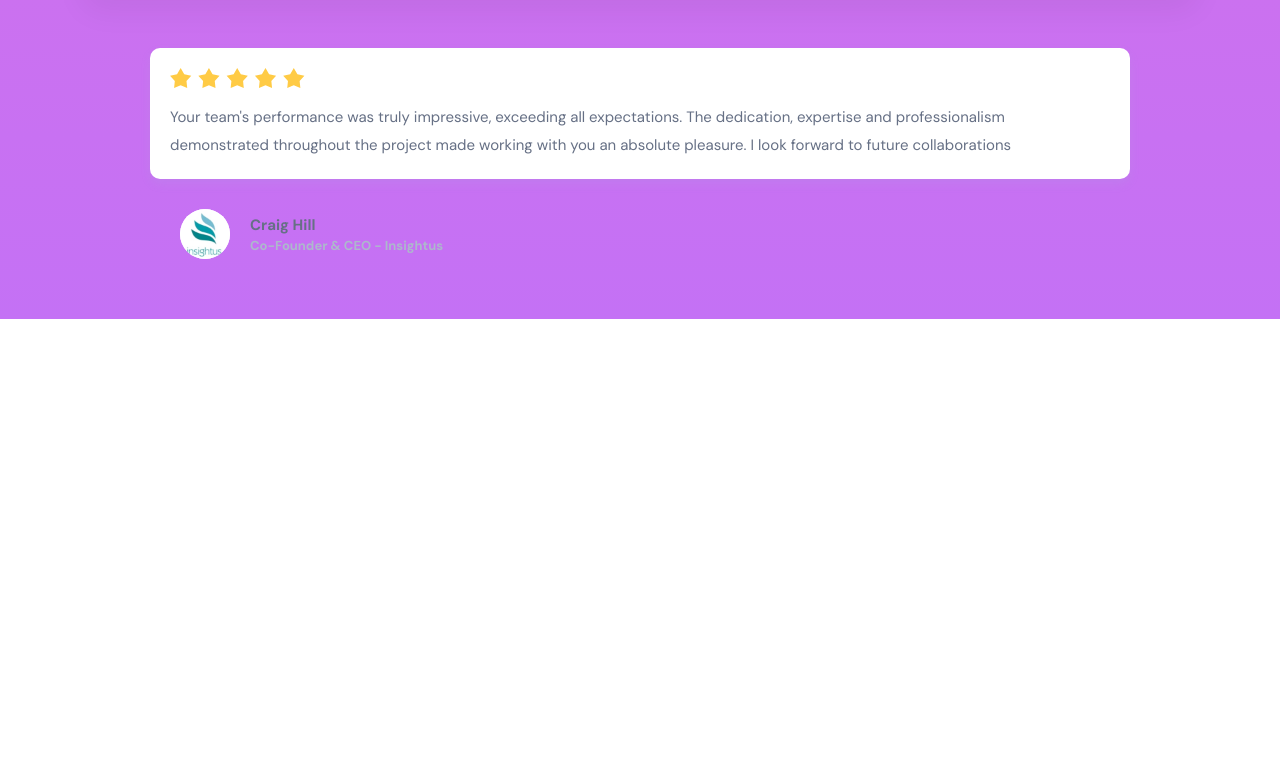
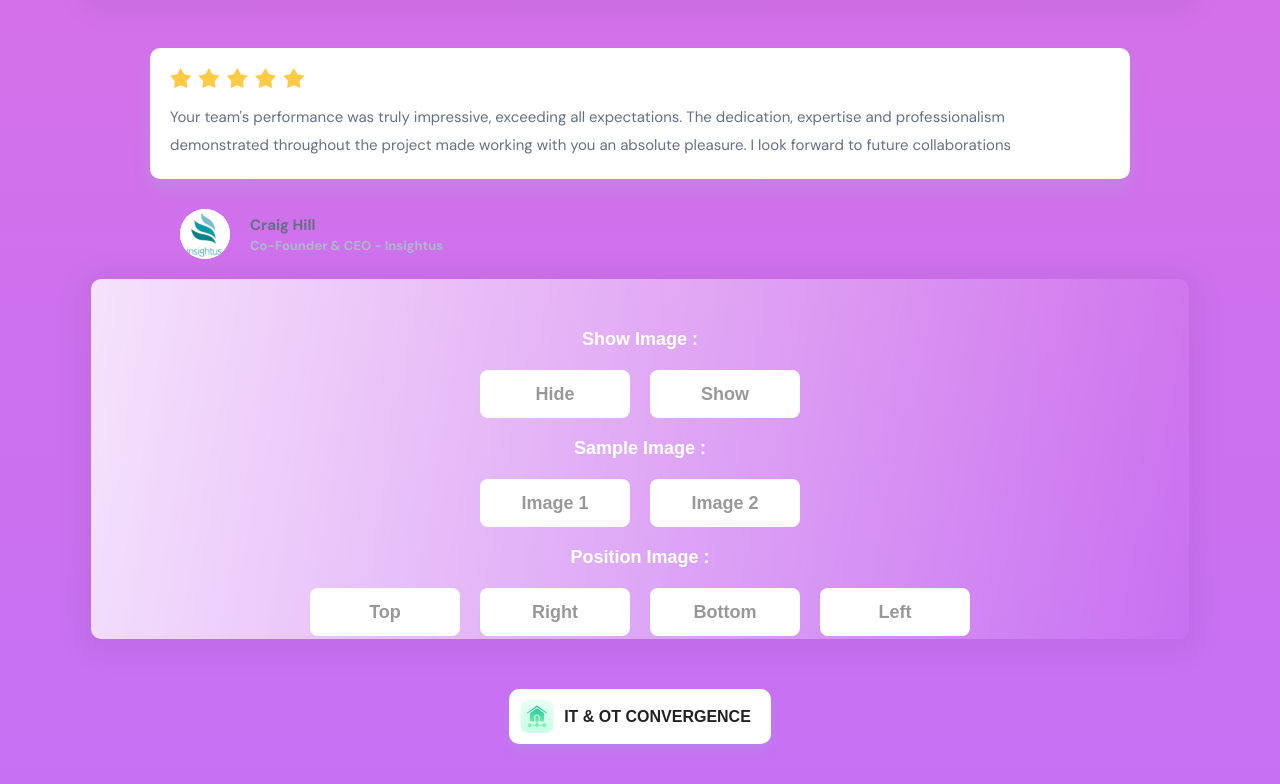
Before and after one commit to vuonghuuthien/nois-components, a React (Create React App) app: page / in a window 1280 px wide. Shown: the part 2128-2912 px from the top of the page. Before the commit the page ends 2447 px from the top, so only its background shows below. Built offline with nearby package versions, Linux system fonts and the light colour scheme; a web font is replaced by a local one.

Commit message:
Add Card Mini

```diff
--- a/src/App.js
+++ b/src/App.js
@@ -1,7 +1,7 @@
 import React from 'react';
 import './App.css';
 
-import { Navbar_1, Navbar_2, Navbar_3, Navbar_4 } from './components';
+import { Navbar_1, Navbar_2, Navbar_3, Navbar_4, Navbar_5 } from './components';
 
 const App = () => {
   return (
@@ -12,6 +12,7 @@ const App = () => {
           <Navbar_2 />
           <Navbar_3 />
           <Navbar_4 />
+          <Navbar_5 />
         </div>
       </div>
     </div>
--- a/src/assets/index.js
+++ b/src/assets/index.js
@@ -7,5 +7,7 @@ import dynamics_365_img from './Dynamics-365.svg';
 import double_arrow_right_icon from './Double-Arrow-Right.svg';
 import five_stars_icon from './5-Stars.svg';
 import insightus_logo_img from './insightus-logo.jpg';
+import smart_home_icon from './Smart-Home-Icon.svg';
+import analyzing_icon from './Analyzing-Icon.svg';
 
-export { check_illustration_icon, store_illustration_icon, archive_illustration_icon, check_icon, service_img, dynamics_365_img, double_arrow_right_icon, five_stars_icon, insightus_logo_img };
+export { check_illustration_icon, store_illustration_icon, archive_illustration_icon, check_icon, service_img, dynamics_365_img, double_arrow_right_icon, five_stars_icon, insightus_logo_img, smart_home_icon, analyzing_icon };
--- a/src/components/card_feedback/card_feedback.css
+++ b/src/components/card_feedback/card_feedback.css
@@ -5,7 +5,7 @@
 
 .nois__card-feedback .nois__card {
     border-radius: var(--border-radius-card);
-    box-shadow: var(--box-shadow-4);
+    box-shadow: var(--box-shadow-5);
     padding: 20px 30px 20px 20px;
     display: flex;
     width: fit-content;
--- /dev/null
+++ b/src/components/card_mini/Card_mini.jsx
@@ -0,0 +1,21 @@
+import React from 'react';
+import './card_mini.css';
+
+const Card_mini = ({ showImg, sampleImg, posImg, content }) => {
+  return (
+    <div className='nois__card-mini'>
+      <div className={'nois__card' + ' ' + (posImg || '')}>
+        <div className={'nois__card-img' + ' ' + (showImg || '')}>
+          <img src={sampleImg} alt="" />
+        </div>
+        <div className='nois__card-content'>
+          <div className='nois__card-content-title'>
+            {content}
+          </div>
+        </div>
+      </div>
+    </div>
+  )
+}
+
+export default Card_mini
--- /dev/null
+++ b/src/components/card_mini/card_mini.css
@@ -0,0 +1,67 @@
+.nois__card-mini {
+    display: flex;
+    justify-content: center;
+}
+
+.nois__card-mini .nois__card {
+    border-radius: var(--border-radius-card);
+    box-shadow: var(--box-shadow-6);
+    padding: 10px;
+    display: flex;
+    align-items: center;
+    gap: 10px;
+    background: var(--color-bg-light);
+}
+
+.nois__card-mini .nois__card-img__top {
+    flex-direction: column;
+}
+
+.nois__card-mini .nois__card-img__right {
+    flex-direction: row-reverse;
+    padding: 10px 10px 10px 20px;
+}
+
+.nois__card-mini .nois__card-img__bottom {
+    flex-direction: column-reverse;
+}
+
+.nois__card-mini .nois__card-img__left {
+    flex-direction: row;
+    padding: 10px 20px 10px 10px;
+}
+
+.nois__card-mini .nois__card-img {
+    min-width: 35px;
+    max-width: 35px;
+    height: 35px;
+    border-radius: var(--border-radius-card);
+    display: flex;
+    align-items: center;
+    justify-content: center;
+    background: #fff;
+}
+
+.nois__card-mini .nois__card-img > img {
+    width: 100%;
+    height: 100%;
+    object-fit: cover;
+    border-radius: var(--border-radius-card);
+}
+
+.nois__card-mini .nois__card-content-title {
+    color: var(--color-text);
+    font-family: var(--font-family);
+    font-size: 16px;
+    font-weight: 700;
+    line-height: 19.2px;
+}
+
+@media only screen and (max-width: 1024.98px) {
+}
+
+@media only screen and (max-width: 767.98px) {
+    .nois__card-mini .nois__card {
+        padding: 30px 40px;
+    }
+}
--- a/src/components/index.js
+++ b/src/components/index.js
@@ -6,3 +6,4 @@ export { default as Navbar_1 } from './navbar/Navbar_1';
 export { default as Navbar_2 } from './navbar/Navbar_2';
 export { default as Navbar_3 } from './navbar/Navbar_3';
 export { default as Navbar_4 } from './navbar/Navbar_4';
+export { default as Navbar_5 } from './navbar/Navbar_5';
--- a/src/components/navbar/Navbar_4.jsx
+++ b/src/components/navbar/Navbar_4.jsx
@@ -16,6 +16,7 @@ const Navbar_4 = () => {
       {/* Card_feedback */}
       <Card_feedback ratingImg={five_stars_icon} userImg={insightus_logo_img} />
       <div className='cont-space'></div>
+      <div className='cont-space'></div>
     </div>
   )
 }
--- /dev/null
+++ b/src/components/navbar/Navbar_5.jsx
@@ -0,0 +1,76 @@
+import React from 'react';
+import './navbar.css';
+
+import Card_mini from '../card_mini/Card_mini';
+import Checkbox from '../checkbox/Checkbox';
+import { smart_home_icon, analyzing_icon } from '../../assets';
+
+const Navbar_5 = () => {
+
+  let showImg_list = ['nois__hide', ''];
+  let sampleImg_list = [smart_home_icon, analyzing_icon];
+  let posImg_list = ['nois__card-img__top', 'nois__card-img__right', 'nois__card-img__bottom', 'nois__card-img__left'];
+
+  const [showImg, setShowImg] = React.useState(showImg_list[1]);
+  const [sampleImg, setSampleImg] = React.useState(sampleImg_list[0]);
+  const [posImg, setPosImg] = React.useState(posImg_list[3]);
+
+  const changeShowImg = (event) => {
+    const id = event.target.id;
+    var index = id.substring(id.indexOf('-') + 1);
+
+    setShowImg(showImg_list[index]);
+  };
+
+  const changeSampleImg = (event) => {
+    const id = event.target.id;
+    var index = id.substring(id.indexOf('-') + 1);
+
+    setSampleImg(sampleImg_list[index]);
+  };
+
+  const changePosImg = (event) => {
+    const id = event.target.id;
+    var index = id.substring(id.indexOf('-') + 1);
+
+    setPosImg(posImg_list[index]);
+  };
+
+  return (
+    <div>
+      <div className='navbar'>
+        {/* Check box */}
+        <div className='title'>
+          Show Image :
+        </div>
+        <div className="cont-main">
+          <Checkbox name="cardMni_showImg" id="cardMni_showImg-0" info="Hide" onChange={changeShowImg} />
+          <Checkbox name="cardMni_showImg" id="cardMni_showImg-1" info="Show" onChange={changeShowImg} />
+        </div>
+        <div className='title'>
+          Sample Image :
+        </div>
+        <div className="cont-main">
+          <Checkbox name="cardMni_sampleImg" id="cardMni_sampleImg-0" info="Image 1" onChange={changeSampleImg} />
+          <Checkbox name="cardMni_sampleImg" id="cardMni_sampleImg-1" info="Image 2" onChange={changeSampleImg} />
+        </div>
+        <div className='title'>
+          Position Image :
+        </div>
+        <div className="cont-main">
+          <Checkbox name="cardMni_posImg" id="cardMni_posImg-0" info="Top" onChange={changePosImg} />
+          <Checkbox name="cardMni_posImg" id="cardMni_posImg-1" info="Right" onChange={changePosImg} />
+          <Checkbox name="cardMni_posImg" id="cardMni_posImg-2" info="Bottom" onChange={changePosImg} />
+          <Checkbox name="cardMni_posImg" id="cardMni_posImg-3" info="Left" onChange={changePosImg} />
+        </div>
+      </div>
+
+      <div className='cont-space'></div>
+      {/* Card_mini */}
+      <Card_mini showImg={showImg} sampleImg={sampleImg} posImg={posImg} content="IT & OT CONVERGENCE" />
+      <div className='cont-space'></div>
+    </div>
+  )
+}
+
+export default Navbar_5
--- a/src/index.css
+++ b/src/index.css
@@ -33,4 +33,6 @@
   --box-shadow-2: 0px 5px 20px 0px rgba(38, 51, 77, 0.25);
   --box-shadow-3: 0 10px 30px 0 rgba(162, 182, 212, 0.15);
   --box-shadow-4: 0 5px 10px 0 rgba(162, 182, 212, 0.15);
+  --box-shadow-5: 0 10px 15px 0 rgba(162, 182, 212, 0.25);
+  --box-shadow-6: 0 5px 10px 0 rgba(162, 182, 212, 0.25);
 }
```
Also changed, not shown: src/assets/Analyzing-Icon.svg (added), src/assets/Smart-Home-Icon.svg (added).
